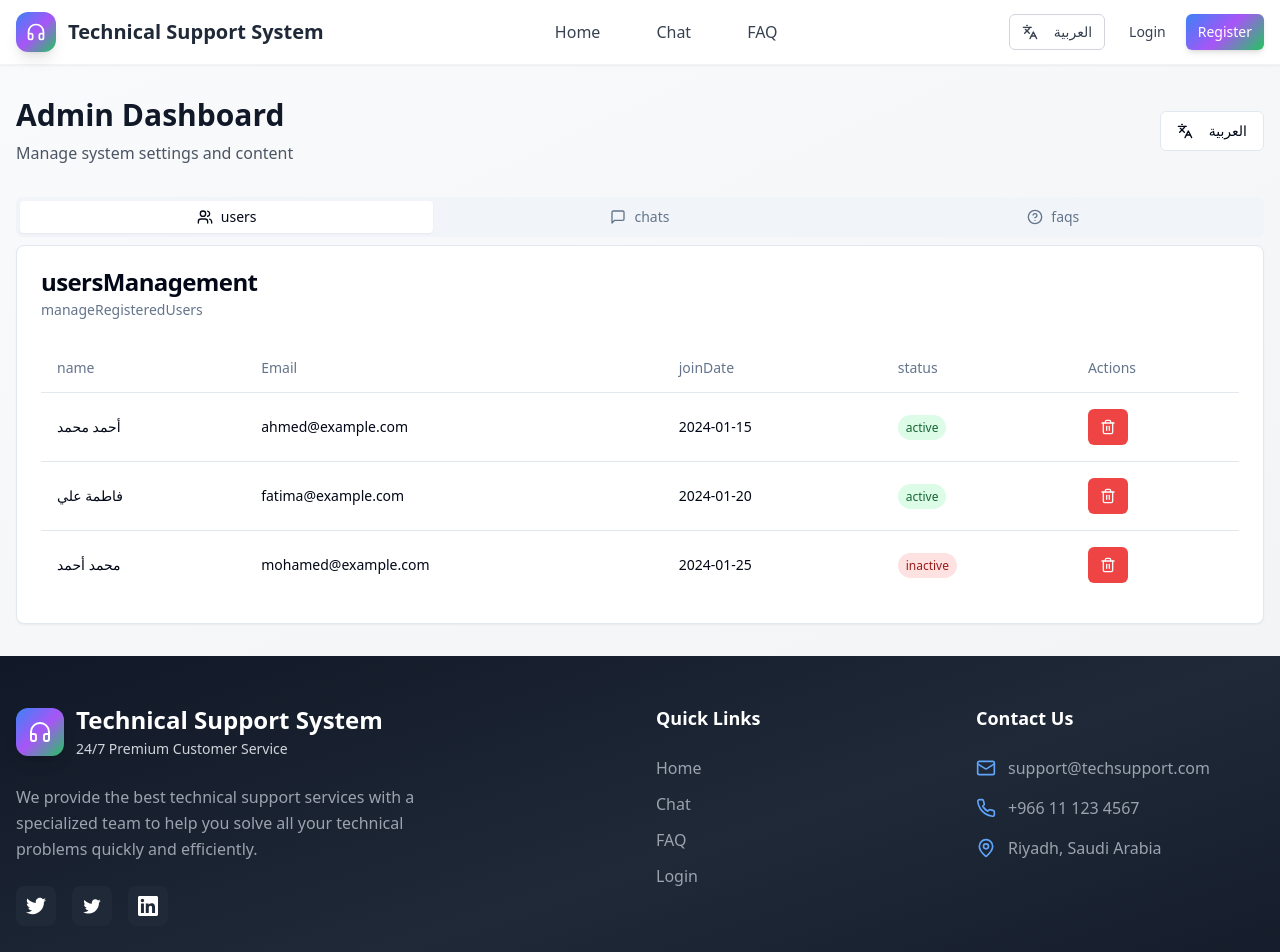
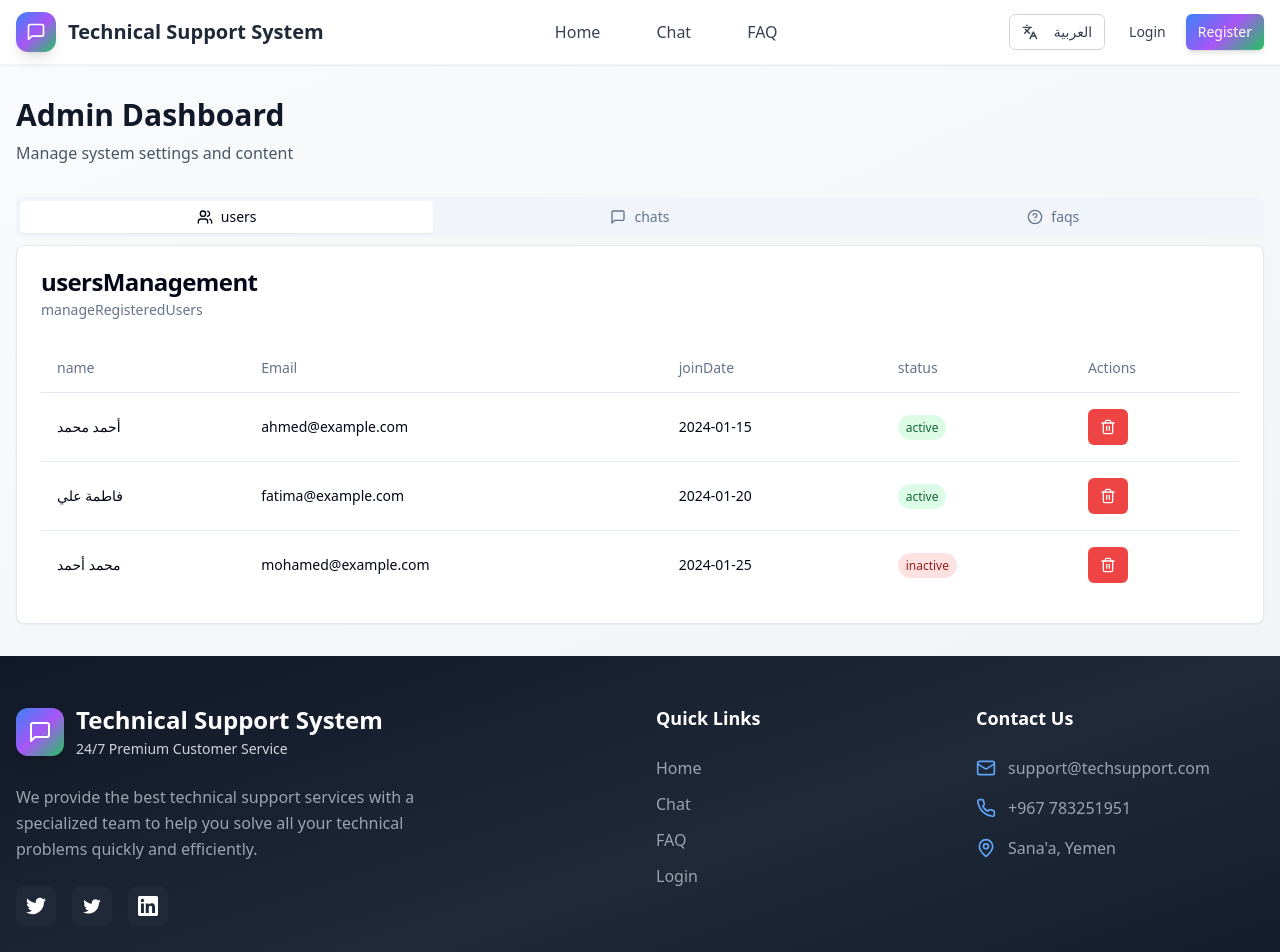
Before and after one commit to mohammedemran-a/support-chat, a React (Vite) app: page /admin in a window 1280 px wide. Shown: the top 952 px of the page. Built offline with nearby package versions, Linux system fonts and the light colour scheme.

Commit message:
Fix: UI/UX changes
-   Changed header icon to chat icon.
-   Updated contact information in footer.
-   Updated year in footer.
-   Removed language toggle from admin page and implemented global language change.

```diff
--- a/src/components/Footer.tsx
+++ b/src/components/Footer.tsx
@@ -1,7 +1,6 @@
-
 import React from 'react';
 import { useLanguage } from '@/contexts/LanguageContext';
-import { Headphones, Mail, Phone, MapPin } from 'lucide-react';
+import { MessageSquare, Mail, Phone, MapPin } from 'lucide-react';
 
 const Footer = () => {
   const { language, t } = useLanguage();
@@ -15,7 +14,7 @@ const Footer = () => {
           <div className="col-span-1 md:col-span-2">
             <div className="flex items-center space-x-3 mb-6">
               <div className="w-12 h-12 bg-brand-gradient rounded-xl flex items-center justify-center shadow-lg">
-                <Headphones className="text-white w-6 h-6" />
+                <MessageSquare className="text-white w-6 h-6" />
               </div>
               <div>
                 <span className="font-bold text-2xl block">
@@ -94,14 +93,14 @@ const Footer = () => {
               </li>
               <li className="flex items-center space-x-3 text-gray-400 hover:text-white transition-colors duration-300">
                 <Phone className="w-5 h-5 text-brand-blue-400" />
-                <span>+966 11 123 4567</span>
+                <span>+967 783251951</span>
               </li>
               <li className="flex items-center space-x-3 text-gray-400 hover:text-white transition-colors duration-300">
                 <MapPin className="w-5 h-5 text-brand-blue-400" />
                 <span>
                   {isRTL
-                    ? 'الرياض، المملكة العربية السعودية'
-                    : 'Riyadh, Saudi Arabia'
+                    ? 'صنعاء، اليمن'
+                    : 'Sana\'a, Yemen'
                   }
                 </span>
               </li>
@@ -113,7 +112,7 @@ const Footer = () => {
         <div className="border-t border-gray-700 mt-12 pt-8">
           <div className="flex flex-col md:flex-row items-center justify-between space-y-4 md:space-y-0">
             <p className="text-gray-400 text-center md:text-left">
-              © 2024 {isRTL ? 'نظام الدعم الفني' : 'Technical Support System'}.
+              © 2025 {isRTL ? 'نظام الدعم الفني' : 'Technical Support System'}.
               {isRTL ? ' جميع الحقوق محفوظة.' : ' All rights reserved.'}
             </p>
             <div className="flex space-x-6">
--- a/src/components/Header.tsx
+++ b/src/components/Header.tsx
@@ -3,7 +3,7 @@ import React, { useState } from 'react';
 import { Link, useLocation } from 'react-router-dom';
 import { Button } from '@/components/ui/button';
 import { useLanguage } from '@/contexts/LanguageContext';
-import { Languages, Headphones } from 'lucide-react';
+import { Languages, MessageSquare } from 'lucide-react';
 
 const Header = () => {
   const { language, toggleLanguage, t } = useLanguage();
@@ -19,7 +19,7 @@ const Header = () => {
           {/* Logo */}
           <Link to="/" className="flex items-center space-x-3">
             <div className="w-10 h-10 bg-brand-gradient rounded-xl flex items-center justify-center shadow-lg">
-              <Headphones className="text-white w-5 h-5" />
+              <MessageSquare className="text-white w-5 h-5" />
             </div>
             <span className="font-bold text-xl text-gray-800">
               {isRTL ? 'نظام الدعم الفني' : 'Technical Support System'}
--- a/src/pages/Admin.tsx
+++ b/src/pages/Admin.tsx
@@ -10,7 +10,7 @@ import { Dialog, DialogContent, DialogDescription, DialogFooter, DialogHeader, D
 import { LanguageProvider, useLanguage } from '@/contexts/LanguageContext';
 import Header from '@/components/Header';
 import Footer from '@/components/Footer';
-import { Users, MessageSquare, HelpCircle, Plus, Trash2, Edit, Languages } from 'lucide-react';
+import { Users, MessageSquare, HelpCircle, Plus, Trash2, Edit } from 'lucide-react';
 import { toast } from 'sonner';
 
 interface User {
@@ -39,7 +39,7 @@ interface FAQ {
 }
 
 const AdminDashboard = () => {
-  const { t, language, toggleLanguage } = useLanguage();
+  const { t, language } = useLanguage();
   const [users] = useState<User[]>([
     { id: '1', name: 'أحمد محمد', email: 'ahmed@example.com', joinDate: '2024-01-15', status: 'active' },
     { id: '2', name: 'فاطمة علي', email: 'fatima@example.com', joinDate: '2024-01-20', status: 'active' },
@@ -95,25 +95,13 @@ const AdminDashboard = () => {
 
   return (
     <div className="container mx-auto px-4 py-8">
-      <div className="mb-8 flex items-center justify-between">
-        <div>
+      <div className="mb-8">
         <h1 className="text-3xl font-bold text-gray-900 mb-2">
           {t('adminDashboard') || 'لوحة تحكم المشرف'}
         </h1>
         <p className="text-gray-600">
           {t('manageSystemSettings') || 'إدارة إعدادات النظام والمحتوى'}
         </p>
-        </div>
-
-        {/* Language Toggle */}
-        <Button
-          variant="outline"
-          onClick={toggleLanguage}
-          className="flex items-center space-x-2"
-        >
-          <Languages className="w-4 h-4" />
-          <span>{language === 'ar' ? 'English' : 'العربية'}</span>
-        </Button>
       </div>
 
       <Tabs defaultValue="users" className="w-full">
```
Lines whose indentation alone changed are shown as unchanged.
